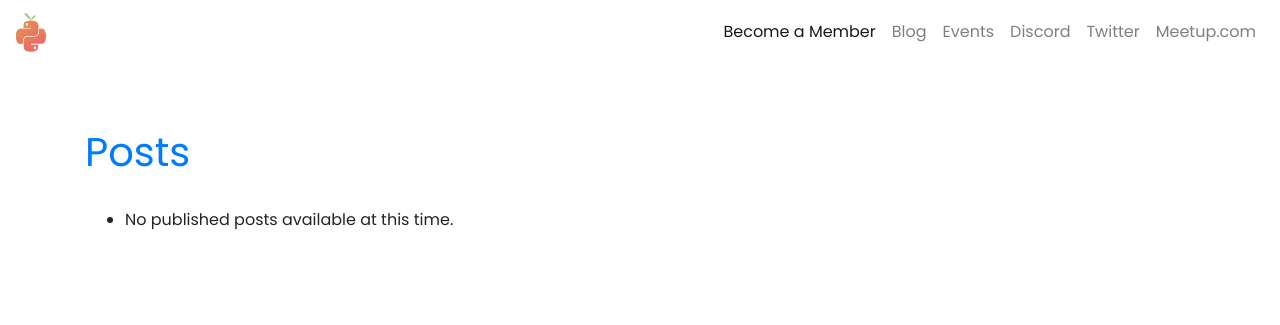
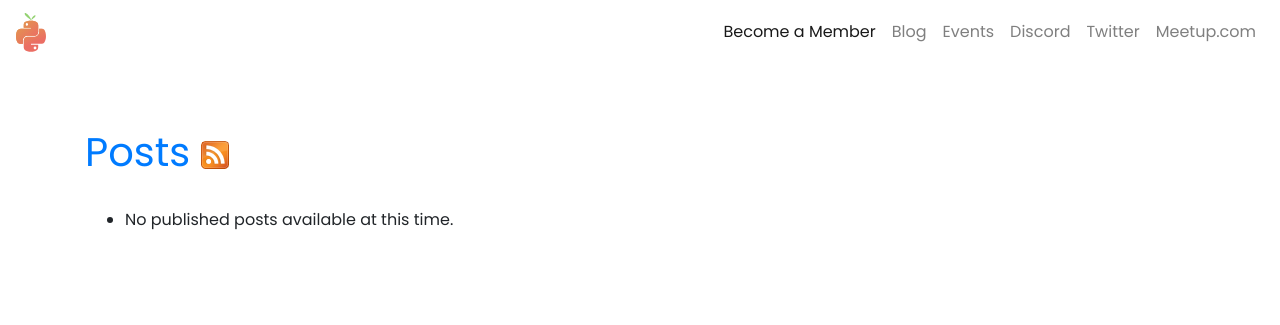
Before and after one commit to pyatl/big-peach, a Django app: page /blog/ in a window 1280 px wide. Shown: the top 325 px of the page. Run offline with Django 3.2, Linux system fonts and the light colour scheme; data that the repository does not hold is empty; some libraries are stand-ins or nearby versions.

Commit message:
blog: link to latest entry feed from index page
Signed-off-by: Doug Hellmann <doug@doughellmann.com>

```diff
--- a/core/templates/blog/post_list.html
+++ b/core/templates/blog/post_list.html
@@ -10,7 +10,7 @@
     <div class="container">
 
         <a href="{% url 'blog_post_list' %}">
-            <h1>Posts</h1>
+            <h1>Posts <a href="feed/latest/"><img src="{% static "blog/feed-icon-28x28.png" %}" alt="RSS icon"></a></h1>
         </a>
 
         <ul class="pt-4">
--- a/settings.py
+++ b/settings.py
@@ -125,7 +125,8 @@ USE_TZ = True
 STATIC_URL = '/static/'
 
 STATICFILES_DIRS = [
-    os.path.join(BASE_DIR, 'core/static')
+    os.path.join(BASE_DIR, 'core/static'),
+    os.path.join(BASE_DIR, 'blog/static'),
 ]
 
 STATIC_ROOT = env('STATIC_ROOT')
```
